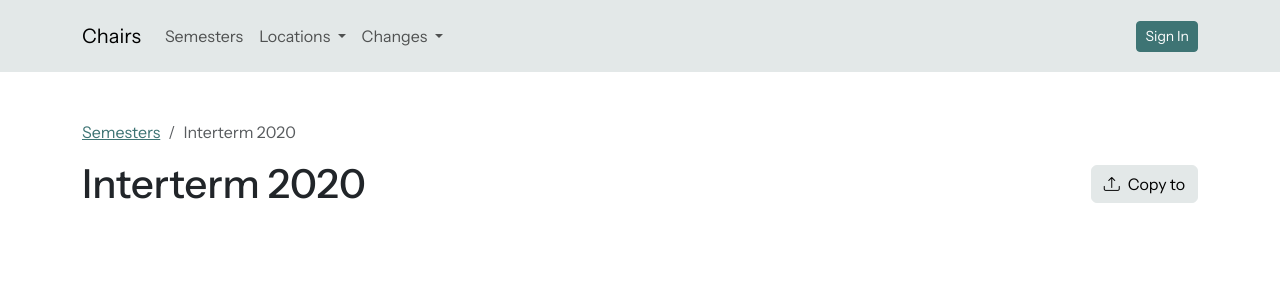
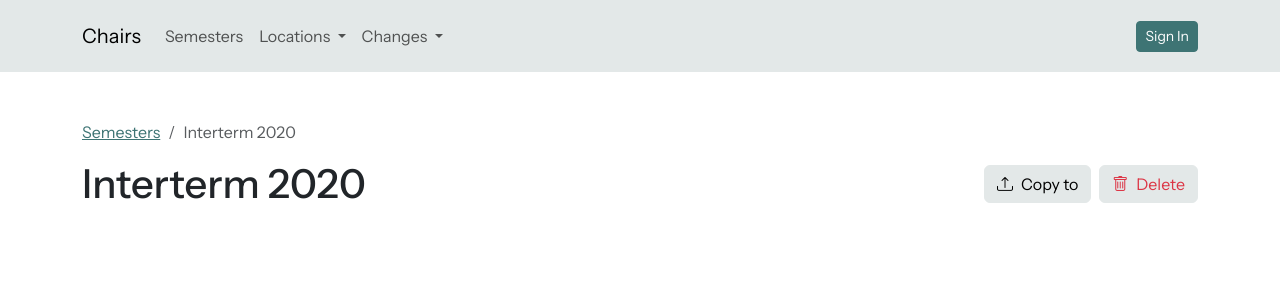
Before and after one commit to readtu/S25ISD1PM, a Django app: page /semesters/00000000-0000-0000-0000-000000000001 in a window 1280 px wide. Shown: the top 300 px of the page. Run offline with Django 5.2, Linux system fonts and the light colour scheme; tables that the repository leaves empty hold one stand-in row (values such as "Sample post"); some libraries are stand-ins or nearby versions.

Commit message:
Added icons to buttons, added ability to delete semester

```diff
--- a/locations_app/templates/locations_app/list_buildings.html
+++ b/locations_app/templates/locations_app/list_buildings.html
@@ -4,7 +4,7 @@
 <section class="container py-5">
     <div class="mb-3 d-flex justify-content-between align-items-center">
         <h1 class="mb-0">Buildings</h1>
-        <a href="{% url 'create_building' %}" class="btn btn-light">Create</a>
+        <a href="{% url 'create_building' %}" class="btn btn-light"><i class="bi bi-plus me-2"></i>Create</a>
     </div>
     {% if buildings %}
     <div class="row row-cols-1 row-cols-lg-2 g-3">
--- a/locations_app/templates/locations_app/list_rooms.html
+++ b/locations_app/templates/locations_app/list_rooms.html
@@ -4,7 +4,7 @@
 <section class="container py-5">
     <div class="mb-3 d-flex justify-content-between align-items-center">
         <h1 class="mb-0">Rooms</h1>
-        <a href="{% url 'create_room' %}" class="btn btn-primary">Create</a>
+        <a href="{% url 'create_room' %}" class="btn btn-primary"><i class="bi bi-plus me-2"></i>Create</a>
     </div>
     {% if rooms %}
     {% for room in rooms %}
--- a/locations_app/templates/locations_app/view_building.html
+++ b/locations_app/templates/locations_app/view_building.html
@@ -11,11 +11,11 @@
     <div class="mb-3 d-flex justify-content-between align-items-center">
         <h1 class="mb-0">{{building.name}}</h1>
         <div class="d-flex gap-2">
-            <a href="{% url 'edit_building' building.uuid %}" class="btn btn-light">Edit</a>
+            <a href="{% url 'edit_building' building.uuid %}" class="btn btn-light"><i class="bi bi-pencil me-2"></i>Edit</a>
             <form action="{% url 'delete_building' building.uuid %}" method="POST"
                 data-confirm="Are you sure you want to delete {{building.name}}? This cannot be undone.">
                 {% csrf_token %}
-                <input type="submit" class="btn btn-light text-danger" value="Delete">
+                <button type="submit" class="btn btn-light text-danger"><i class="bi bi-trash me-2"></i>Delete</button>
             </form>
         </div>
     </div>
--- a/semesters_app/templates/semesters_app/list_semesters.html
+++ b/semesters_app/templates/semesters_app/list_semesters.html
@@ -5,7 +5,7 @@
     <div class="mb-5">
         <div class="mb-3 d-flex justify-content-between align-items-center">
             <h1 class="mb-0">Semesters</h1>
-            <a href="{% url 'create_semester' %}" class="btn btn-primary">Create</a>
+            <a href="{% url 'create_semester' %}" class="btn btn-primary"><i class="bi bi-plus me-2"></i>Create</a>
         </div>
         <form class="d-flex gap-5">
             <fieldset>
--- a/semesters_app/templates/semesters_app/view_semester.html
+++ b/semesters_app/templates/semesters_app/view_semester.html
@@ -11,8 +11,16 @@
         </nav>
         <div class="mb-3 d-flex justify-content-between align-items-center">
             <h1 class="mb-0">{{semester}}</h1>
-            <a href="{% url 'copy_to_semester' semester.uuid %}" class="btn btn-light"><i
-                    class="bi bi-upload me-2"></i>Copy to</a>
+            <div class="d-flex gap-2">
+                <a href="{% url 'copy_to_semester' semester.uuid %}" class="btn btn-light"><i
+                        class="bi bi-upload me-2"></i>Copy to</a>
+                <form action="{% url 'delete_semester' semester.uuid %}" method="POST"
+                    data-confirm="Are you sure you want to delete {{semester}}? This cannot be undone.">
+                    {% csrf_token %}
+                    <button type="submit" class="btn btn-light text-danger"><i
+                            class="bi bi-trash me-2"></i>Delete</button>
+                </form>
+            </div>
         </div>
     </div>
 </section>
--- a/semesters_app/urls.py
+++ b/semesters_app/urls.py
@@ -23,4 +23,9 @@ urlpatterns = [
         views.copy_to_semester,
         name=views.copy_to_semester.__name__,
     ),
+    path(
+        "semesters/<uuid:uuid>/delete",
+        views.delete_semester,
+        name=views.delete_semester.__name__,
+    ),
 ]
--- a/semesters_app/views.py
+++ b/semesters_app/views.py
@@ -2,7 +2,7 @@ from django.contrib.messages import success
 from django.http import HttpRequest, HttpResponse
 from django.shortcuts import get_object_or_404, redirect, render
 from django.utils.timezone import now
-from django.views.decorators.http import require_GET, require_http_methods
+from django.views.decorators.http import require_GET, require_http_methods, require_POST
 
 from semesters_app.models import (
     AcademicYear,
@@ -73,3 +73,12 @@ def copy_to_semester(request: HttpRequest, uuid: str) -> HttpResponse:
         "semester": semester,
         "years": years,
     })
+
+
+@require_POST
+def delete_semester(request: HttpRequest, uuid: str) -> HttpResponse:
+    semester = get_object_or_404(Semester, uuid=uuid)
+    name = str(semester)
+    semester.delete()
+    success(request, f"Deleted {name}.")
+    return redirect(list_semesters.__name__)
```
